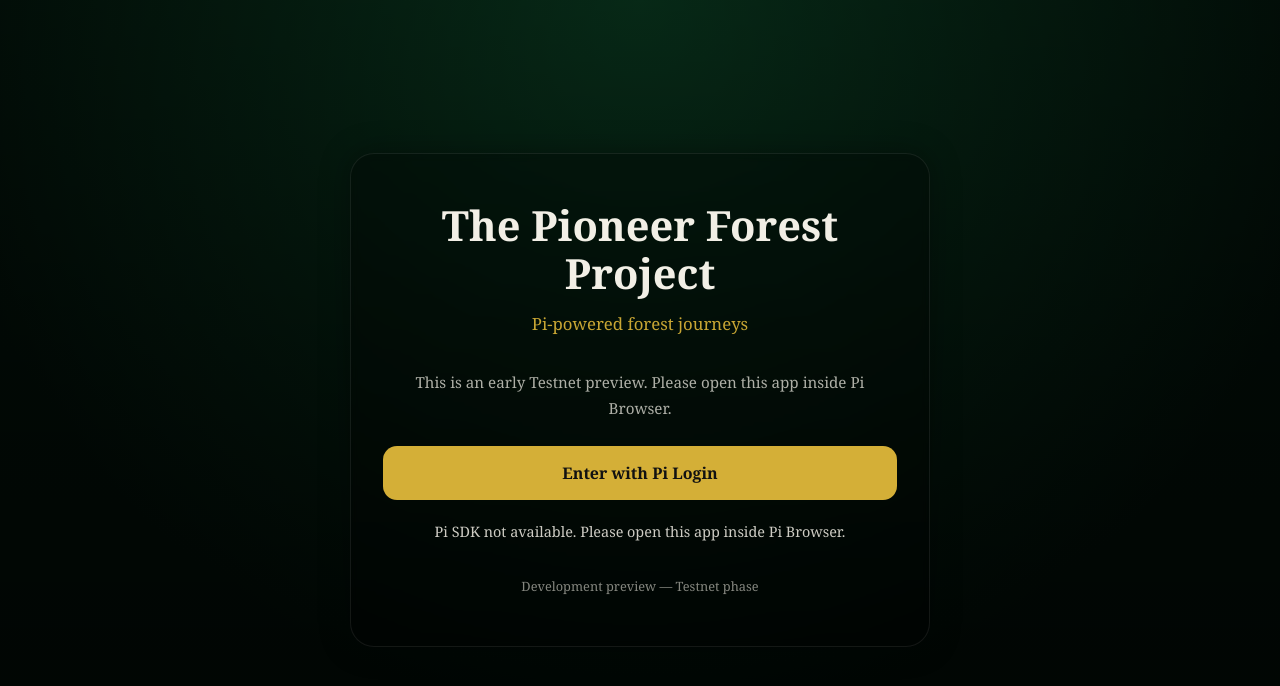
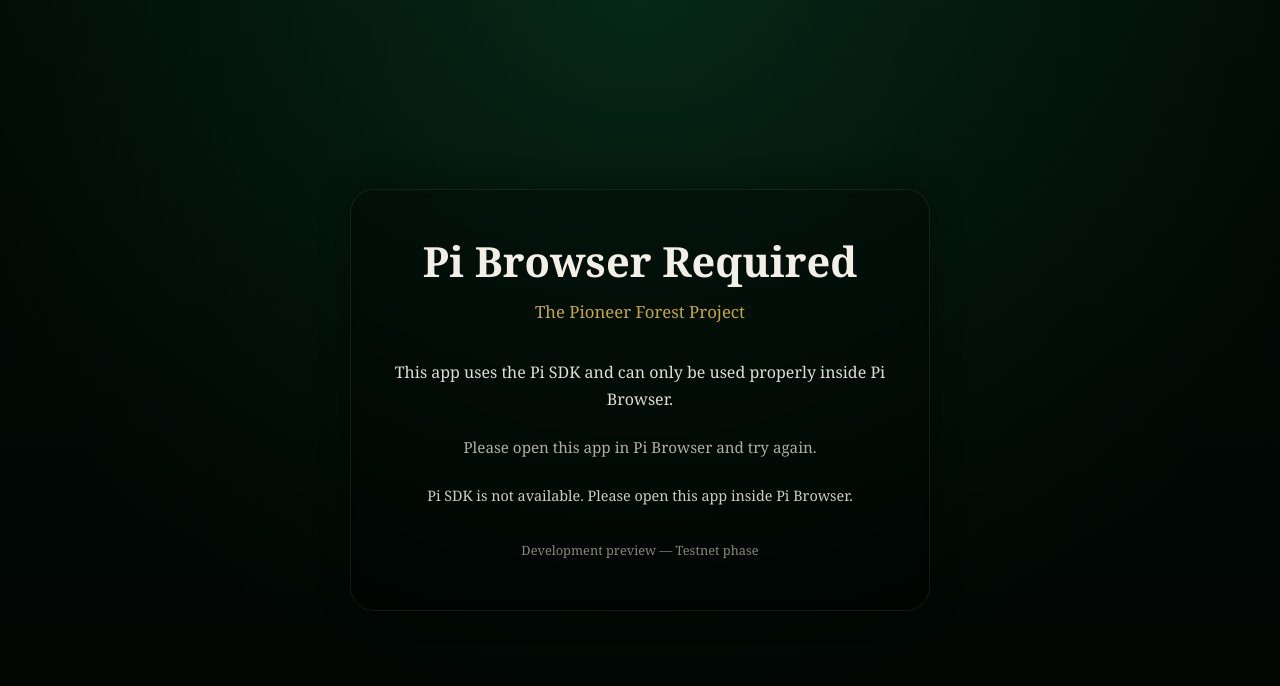
Before and after one commit to egal42/tpf-project-app, a plain HTML site: page index.html in a window 1280 px wide. Drawn offline with Linux system fonts and the light colour scheme.

Commit message:
Add files via upload

```diff
--- a/index.html
+++ b/index.html
@@ -16,8 +16,6 @@
       --gold-soft: rgba(212, 175, 55, 0.18);
       --card-bg: rgba(0, 0, 0, 0.30);
       --card-border: rgba(255, 255, 255, 0.08);
-      --danger: #ffb4a8;
-      --success: #b7f5c2;
     }
 
     * {
@@ -125,7 +123,8 @@
     }
 
     #status,
-    #appStatus {
+    #appStatus,
+    #browserStatus {
       font-size: 0.9rem;
       opacity: 0.85;
       margin-top: 1.25rem;
@@ -174,8 +173,33 @@
 
   <main class="card">
 
+    <!-- Browser Required Screen -->
+    <section id="browserRequiredScreen" class="hidden">
+      <h1>Pi Browser Required</h1>
+
+      <p class="subtitle">
+        The Pioneer Forest Project
+      </p>
+
+      <p>
+        This app uses the Pi SDK and can only be used properly inside Pi Browser.
+      </p>
+
+      <p class="soft">
+        Please open this app in Pi Browser and try again.
+      </p>
+
+      <p id="browserStatus">
+        Pi SDK is not available in this browser.
+      </p>
+
+      <p class="footer-note">
+        Development preview — Testnet phase
+      </p>
+    </section>
+
     <!-- Login Screen -->
-    <section id="loginScreen">
+    <section id="loginScreen" class="hidden">
       <h1>The Pioneer Forest Project</h1>
 
       <p class="subtitle">
@@ -240,6 +264,7 @@
   </main>
 
   <script>
+    const browserRequiredScreen = document.getElementById("browserRequiredScreen");
     const loginScreen = document.getElementById("loginScreen");
     const appScreen = document.getElementById("appScreen");
 
@@ -248,9 +273,33 @@
 
     const statusEl = document.getElementById("status");
     const appStatusEl = document.getElementById("appStatus");
+    const browserStatusEl = document.getElementById("browserStatus");
     const welcomeName = document.getElementById("welcomeName");
 
     let currentUser = null;
+
+    function hideAllScreens() {
+      browserRequiredScreen.classList.add("hidden");
+      loginScreen.classList.add("hidden");
+      appScreen.classList.add("hidden");
+    }
+
+    function showBrowserRequired(message) {
+      hideAllScreens();
+      browserRequiredScreen.classList.remove("hidden");
+      browserStatusEl.textContent = message || "Pi SDK is not available in this browser.";
+    }
+
+    function showLoginScreen() {
+      hideAllScreens();
+      loginScreen.classList.remove("hidden");
+    }
+
+    function showLoggedInScreen(username) {
+      welcomeName.textContent = "Welcome @" + username + " 🌱";
+      hideAllScreens();
+      appScreen.classList.remove("hidden");
+    }
 
     function showStatus(message) {
       statusEl.textContent = message;
@@ -262,12 +311,6 @@
 
     function isPiSdkAvailable() {
       return !!window.Pi;
-    }
-
-    function showLoggedInScreen(username) {
-      welcomeName.textContent = "Welcome @" + username + " 🌱";
-      loginScreen.classList.add("hidden");
-      appScreen.classList.remove("hidden");
     }
 
     function getPaymentId(paymentData) {
@@ -287,8 +330,9 @@
       loginBtn.disabled = true;
 
       try {
+        // Second check on click, because SDK/browser detection may vary.
         if (!isPiSdkAvailable()) {
-          showStatus("Pi SDK not available. Please open this app inside Pi Browser.");
+          showBrowserRequired("Pi SDK is not available. Please open this app inside Pi Browser.");
           loginBtn.disabled = false;
           return;
         }
@@ -322,7 +366,7 @@
 
     paymentBtn.addEventListener("click", async function () {
       if (!isPiSdkAvailable()) {
-        showAppStatus("Pi SDK not available. Please open this app inside Pi Browser.");
+        showBrowserRequired("Pi SDK is not available. Please open this app inside Pi Browser.");
         return;
       }
 
@@ -412,9 +456,14 @@
     });
 
     window.addEventListener("load", function () {
-      if (!isPiSdkAvailable()) {
-        showStatus("Pi SDK not available. Please open this app inside Pi Browser.");
-      }
+      // Small delay gives the external Pi SDK script a moment to become available.
+      setTimeout(function () {
+        if (isPiSdkAvailable()) {
+          showLoginScreen();
+        } else {
+          showBrowserRequired("Pi SDK is not available. Please open this app inside Pi Browser.");
+        }
+      }, 600);
     });
   </script>
 
```
